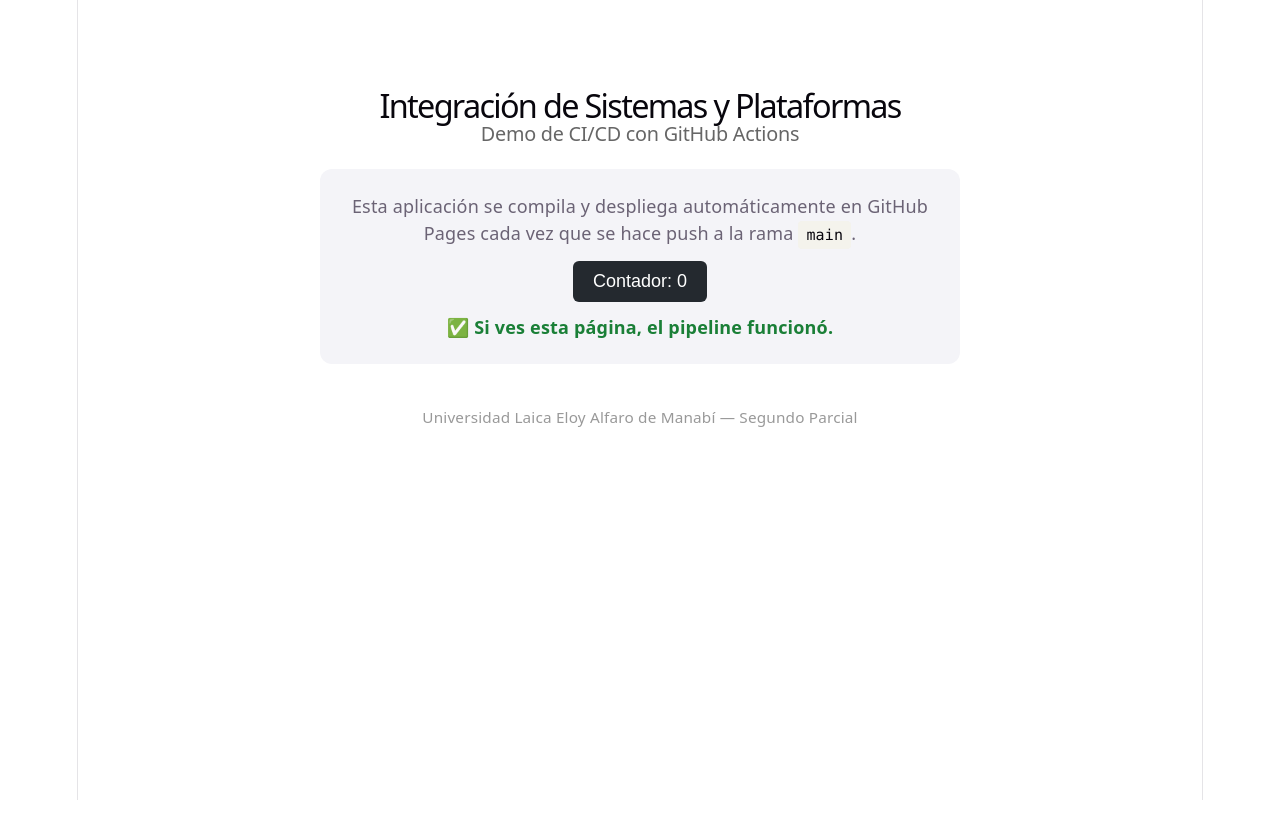
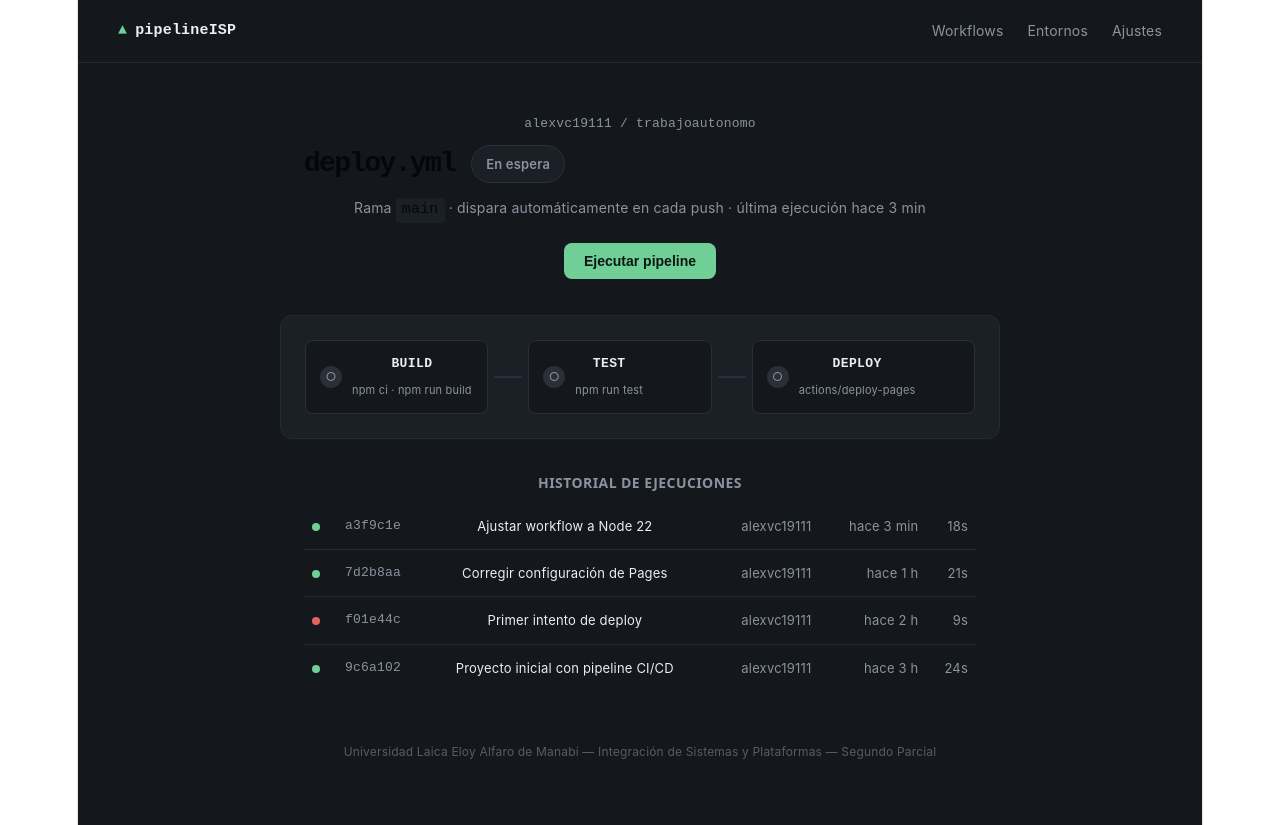
Before and after one commit to alexvc19111/trabajoautonomo, a React (Vite) app: page / in a window 1280 px wide. Before the commit the page ends 800 px from the top, so only its background shows below. Built offline with nearby package versions, Linux system fonts and the light colour scheme.

Commit message:
Rediseñar UI del dashboard de pipeline CI/CD
Reemplaza el contador demo por un dashboard estilo GitHub Actions con
estados de stages (build/test/deploy) e historial de ejecuciones.

```diff
--- a/src/App.css
+++ b/src/App.css
@@ -1,28 +1,196 @@
-.container {
-  max-width: 640px;
-  margin: 60px auto;
-  text-align: center;
-  font-family: system-ui, sans-serif;
-  padding: 0 20px;
+* { box-sizing: border-box; }
+
+.app {
+  min-height: 100vh;
+  background: #14171C;
+  color: #ECEEF1;
+  font-family: 'Inter', -apple-system, system-ui, sans-serif;
+  padding-bottom: 60px;
 }
-h1 { font-size: 1.8rem; margin-bottom: 4px; }
-h2 { font-size: 1.1rem; color: #666; font-weight: 400; margin-top: 0; }
-.card {
-  background: #f4f4f8;
-  border-radius: 12px;
-  padding: 24px;
-  margin-top: 24px;
+
+.topbar {
+  display: flex;
+  justify-content: space-between;
+  align-items: center;
+  padding: 18px 40px;
+  border-bottom: 1px solid #262B33;
 }
-button {
-  background: #24292f;
-  color: white;
+.brand {
+  display: flex;
+  align-items: center;
+  gap: 8px;
+  font-family: 'JetBrains Mono', monospace;
+  font-weight: 600;
+  font-size: 15px;
+}
+.brand-mark { color: #6FCF97; }
+.topbar-links {
+  display: flex;
+  gap: 24px;
+  font-size: 14px;
+  color: #8B93A1;
+}
+
+.hero {
+  max-width: 720px;
+  margin: 48px auto 0;
+  padding: 0 24px;
+}
+.breadcrumb {
+  font-family: 'JetBrains Mono', monospace;
+  font-size: 13px;
+  color: #8B93A1;
+  margin-bottom: 8px;
+}
+.hero-row {
+  display: flex;
+  align-items: center;
+  gap: 16px;
+}
+.hero h1 {
+  font-family: 'JetBrains Mono', monospace;
+  font-size: 28px;
+  font-weight: 600;
+  margin: 0;
+}
+.hero-sub {
+  color: #8B93A1;
+  font-size: 14px;
+  margin: 12px 0 20px;
+}
+.hero-sub code {
+  background: #1B1F26;
+  padding: 2px 6px;
+  border-radius: 4px;
+  font-family: 'JetBrains Mono', monospace;
+}
+
+.status-pill {
+  font-size: 13px;
+  font-weight: 600;
+  padding: 5px 14px;
+  border-radius: 999px;
+  border: 1px solid transparent;
+}
+.status-pill.status-idle { background: #1B1F26; color: #8B93A1; border-color: #2A2F38; }
+.status-pill.status-running { background: rgba(232, 179, 76, 0.12); color: #E8B34C; border-color: rgba(232, 179, 76, 0.35); }
+.status-pill.status-success { background: rgba(111, 207, 151, 0.12); color: #6FCF97; border-color: rgba(111, 207, 151, 0.35); }
+
+.run-btn {
+  background: #6FCF97;
+  color: #0E1712;
   border: none;
   padding: 10px 20px;
-  border-radius: 6px;
-  font-size: 1rem;
+  border-radius: 8px;
+  font-size: 14px;
+  font-weight: 600;
   cursor: pointer;
-  margin: 12px 0;
 }
-button:hover { background: #444d56; }
-.status { font-weight: 600; color: #1a7f37; }
-footer { margin-top: 40px; font-size: 0.85rem; color: #999; }
+.run-btn:hover { background: #7EDBA6; }
+.run-btn:disabled { background: #2A2F38; color: #8B93A1; cursor: not-allowed; }
+
+.pipeline {
+  max-width: 720px;
+  margin: 36px auto 0;
+  padding: 24px;
+  background: #1B1F26;
+  border: 1px solid #262B33;
+  border-radius: 12px;
+  display: flex;
+  align-items: center;
+}
+.stage-wrap {
+  display: flex;
+  align-items: center;
+  flex: 1;
+}
+.stage-node {
+  display: flex;
+  align-items: center;
+  gap: 10px;
+  padding: 10px 14px;
+  border-radius: 8px;
+  border: 1px solid #2A2F38;
+  background: #14171C;
+  flex: 1;
+}
+.stage-icon {
+  width: 22px;
+  height: 22px;
+  border-radius: 50%;
+  display: flex;
+  align-items: center;
+  justify-content: center;
+  font-size: 12px;
+  flex-shrink: 0;
+  background: #2A2F38;
+  color: #8B93A1;
+}
+.stage-node.stage-success .stage-icon { background: rgba(111, 207, 151, 0.18); color: #6FCF97; }
+.stage-node.stage-running .stage-icon { background: rgba(232, 179, 76, 0.18); color: #E8B34C; animation: pulse 1s ease-in-out infinite; }
+@keyframes pulse { 0%, 100% { opacity: 1; } 50% { opacity: 0.4; } }
+
+.stage-text { display: flex; flex-direction: column; }
+.stage-label {
+  font-family: 'JetBrains Mono', monospace;
+  font-size: 13px;
+  font-weight: 600;
+  text-transform: uppercase;
+  letter-spacing: 0.03em;
+}
+.stage-detail { font-size: 11px; color: #8B93A1; }
+
+.stage-connector {
+  width: 28px;
+  height: 2px;
+  background: #2A2F38;
+  margin: 0 6px;
+  transition: background 0.3s ease;
+}
+.stage-connector.lit { background: #6FCF97; }
+
+.history {
+  max-width: 720px;
+  margin: 36px auto 0;
+  padding: 0 24px;
+}
+.history h2 {
+  font-size: 14px;
+  color: #8B93A1;
+  font-weight: 600;
+  text-transform: uppercase;
+  letter-spacing: 0.03em;
+  margin-bottom: 12px;
+}
+table { width: 100%; border-collapse: collapse; }
+tr { border-top: 1px solid #262B33; }
+tr:first-child { border-top: none; }
+td { padding: 10px 8px; font-size: 13px; vertical-align: middle; }
+.dot { width: 16px; }
+.dot::before {
+  content: '';
+  display: inline-block;
+  width: 8px;
+  height: 8px;
+  border-radius: 50%;
+}
+.dot-success::before { background: #6FCF97; }
+.dot-failed::before { background: #E0645C; }
+.hash { font-family: 'JetBrains Mono', monospace; color: #8B93A1; }
+.msg { color: #ECEEF1; }
+.author, .time, .duration { color: #8B93A1; text-align: right; }
+
+.footer {
+  max-width: 720px;
+  margin: 48px auto 0;
+  padding: 0 24px;
+  font-size: 12px;
+  color: #565D68;
+  text-align: center;
+}
+
+@media (max-width: 600px) {
+  .pipeline { flex-direction: column; align-items: stretch; gap: 12px; }
+  .stage-connector { display: none; }
+  .author, .time, .duration { display: none; }
+}
--- a/src/App.jsx
+++ b/src/App.jsx
@@ -1,25 +1,118 @@
-import { useState } from 'react'
+import { useState, useRef } from 'react'
 import './App.css'
 
+const STAGES = [
+  { key: 'build', label: 'build', detail: 'npm ci · npm run build' },
+  { key: 'test', label: 'test', detail: 'npm run test' },
+  { key: 'deploy', label: 'deploy', detail: 'actions/deploy-pages' },
+]
+
+const HISTORY = [
+  { hash: 'a3f9c1e', msg: 'Ajustar workflow a Node 22', author: 'alexvc19111', time: 'hace 3 min', status: 'success', duration: '18s' },
+  { hash: '7d2b8aa', msg: 'Corregir configuración de Pages', author: 'alexvc19111', time: 'hace 1 h', status: 'success', duration: '21s' },
+  { hash: 'f01e44c', msg: 'Primer intento de deploy', author: 'alexvc19111', time: 'hace 2 h', status: 'failed', duration: '9s' },
+  { hash: '9c6a102', msg: 'Proyecto inicial con pipeline CI/CD', author: 'alexvc19111', time: 'hace 3 h', status: 'success', duration: '24s' },
+]
+
 function App() {
-  const [count, setCount] = useState(0)
+  const [stageStatus, setStageStatus] = useState({ build: 'idle', test: 'idle', deploy: 'idle' })
+  const [running, setRunning] = useState(false)
+  const timers = useRef([])
+
+  const runPipeline = () => {
+    if (running) return
+    setRunning(true)
+    timers.current.forEach(clearTimeout)
+    timers.current = []
+
+    const sequence = [
+      [0, () => setStageStatus({ build: 'running', test: 'idle', deploy: 'idle' })],
+      [1200, () => setStageStatus({ build: 'success', test: 'running', deploy: 'idle' })],
+      [2200, () => setStageStatus({ build: 'success', test: 'success', deploy: 'running' })],
+      [3200, () => { setStageStatus({ build: 'success', test: 'success', deploy: 'success' }); setRunning(false) }],
+    ]
+    sequence.forEach(([delay, fn]) => timers.current.push(setTimeout(fn, delay)))
+  }
+
+  const overallStatus = Object.values(stageStatus).includes('running')
+    ? 'running'
+    : Object.values(stageStatus).every((s) => s === 'success')
+    ? 'success'
+    : 'idle'
 
   return (
-    <div className="container">
-      <h1>Integración de Sistemas y Plataformas</h1>
-      <h2>Demo de CI/CD con GitHub Actions</h2>
-      <div className="card">
-        <p>
-          Esta aplicación se compila y despliega automáticamente en
-          GitHub Pages cada vez que se hace push a la rama <code>main</code>.
+    <div className="app">
+      <nav className="topbar">
+        <div className="brand">
+          <span className="brand-mark">▲</span>
+          <span>pipelineISP</span>
+        </div>
+        <div className="topbar-links">
+          <span>Workflows</span>
+          <span>Entornos</span>
+          <span>Ajustes</span>
+        </div>
+      </nav>
+
+      <header className="hero">
+        <div className="breadcrumb">alexvc19111 / trabajoautonomo</div>
+        <div className="hero-row">
+          <h1>deploy.yml</h1>
+          <span className={`status-pill status-${overallStatus}`}>
+            {overallStatus === 'idle' && 'En espera'}
+            {overallStatus === 'running' && 'Ejecutando'}
+            {overallStatus === 'success' && 'Passing'}
+          </span>
+        </div>
+        <p className="hero-sub">
+          Rama <code>main</code> · dispara automáticamente en cada push · última ejecución {HISTORY[0].time}
         </p>
-        <button onClick={() => setCount((c) => c + 1)}>
-          Contador: {count}
+        <button className="run-btn" onClick={runPipeline} disabled={running}>
+          {running ? 'Ejecutando…' : 'Ejecutar pipeline'}
         </button>
-        <p className="status">✅ Si ves esta página, el pipeline funcionó.</p>
-      </div>
-      <footer>
-        <p>Universidad Laica Eloy Alfaro de Manabí — Segundo Parcial</p>
+      </header>
+
+      <section className="pipeline">
+        {STAGES.map((stage, i) => (
+          <div className="stage-wrap" key={stage.key}>
+            <div className={`stage-node stage-${stageStatus[stage.key]}`}>
+              <div className="stage-icon">
+                {stageStatus[stage.key] === 'success' && '✓'}
+                {stageStatus[stage.key] === 'running' && '●'}
+                {stageStatus[stage.key] === 'idle' && '○'}
+              </div>
+              <div className="stage-text">
+                <span className="stage-label">{stage.label}</span>
+                <span className="stage-detail">{stage.detail}</span>
+              </div>
+            </div>
+            {i < STAGES.length - 1 && (
+              <div className={`stage-connector ${stageStatus[STAGES[i + 1].key] !== 'idle' ? 'lit' : ''}`} />
+            )}
+          </div>
+        ))}
+      </section>
+
+      <section className="history">
+        <h2>Historial de ejecuciones</h2>
+        <table>
+          <tbody>
+            {HISTORY.map((h) => (
+              <tr key={h.hash}>
+                <td className={`dot dot-${h.status}`} aria-hidden="true" />
+                <td className="hash">{h.hash}</td>
+                <td className="msg">{h.msg}</td>
+                <td className="author">{h.author}</td>
+                <td className="time">{h.time}</td>
+                <td className="duration">{h.duration}</td>
+              </tr>
+            ))}
+          </tbody>
+        </table>
+      </section>
+
+      <footer className="footer">
+        Universidad Laica Eloy Alfaro de Manabí — Integración de Sistemas y Plataformas — Segundo Parcial
       </footer>
     </div>
   )
```
